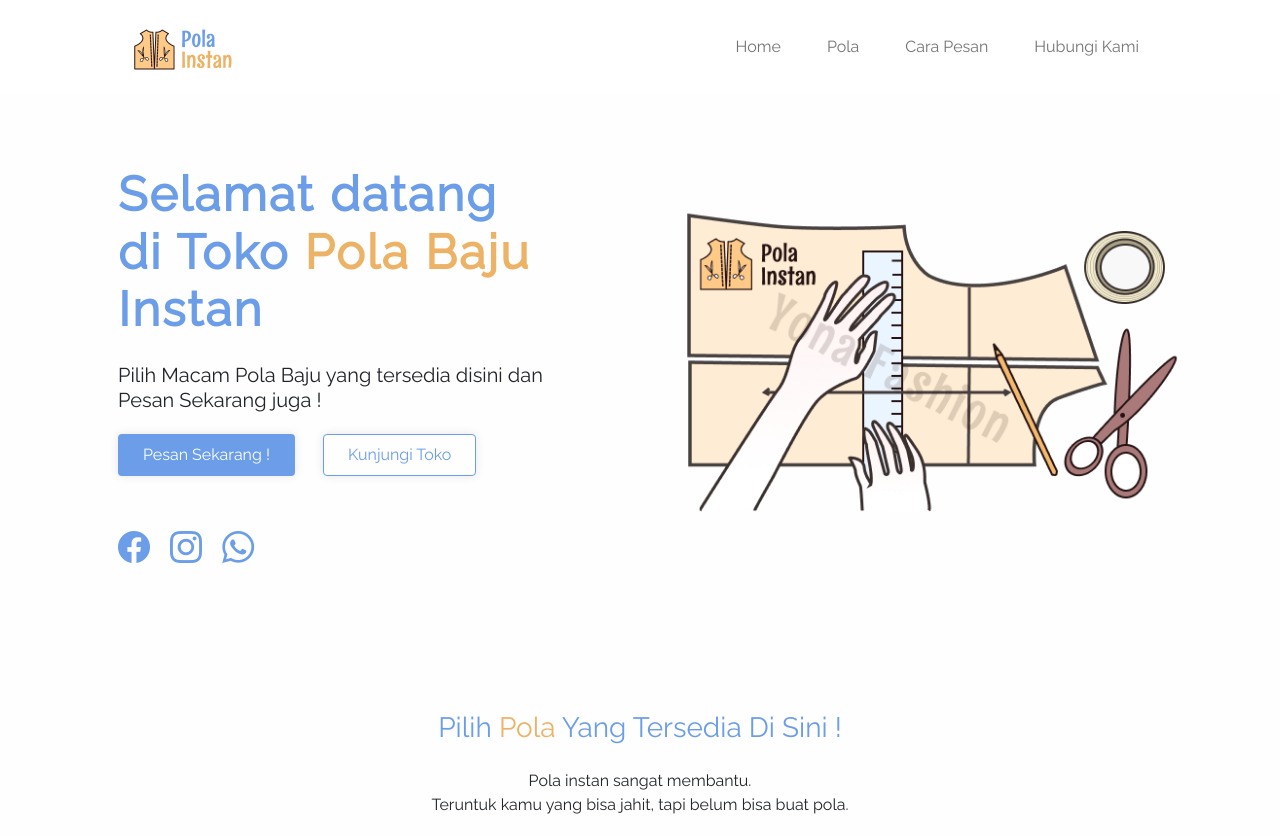
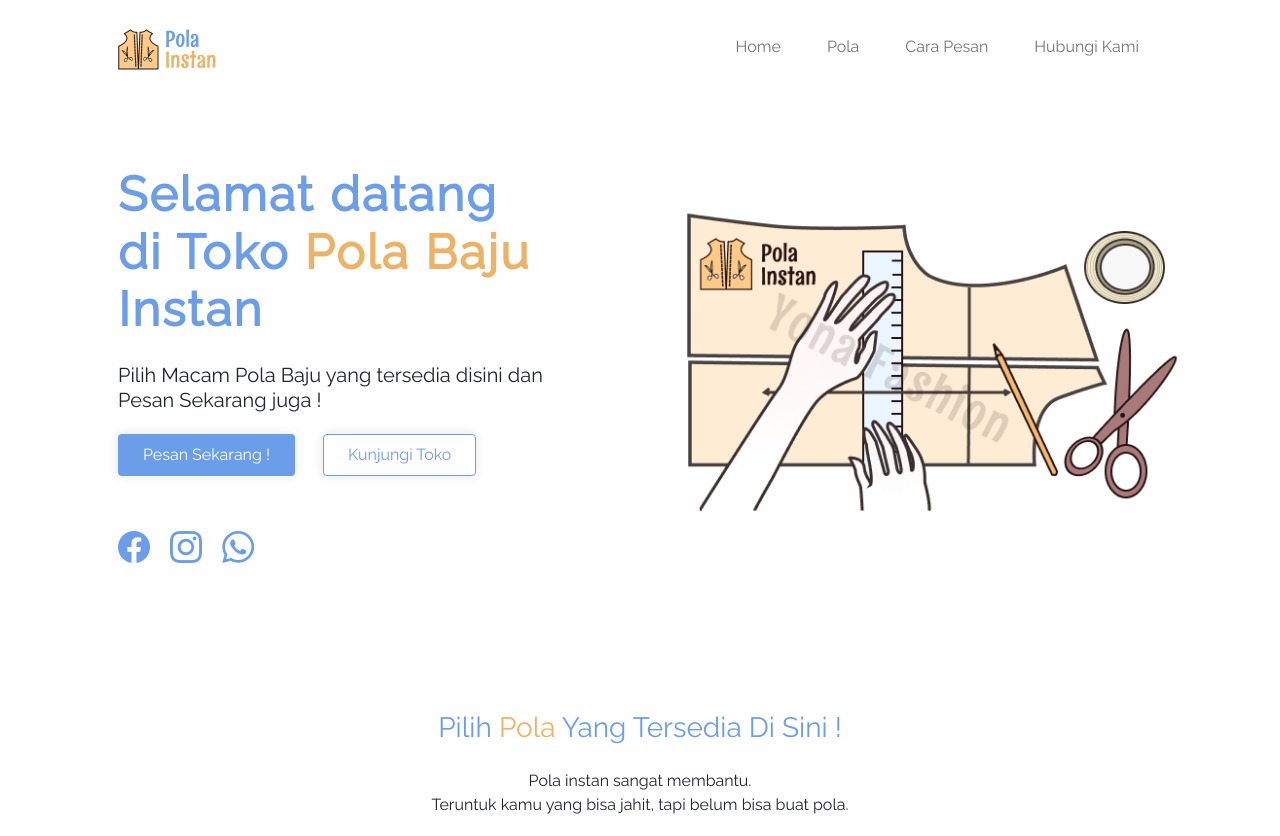
Before and after one commit to yohanamarlina/Polabaju, a website: page index.html in a window 1280 px wide. Shown: the top 836 px of the page. Drawn offline with nearby package versions, Linux system fonts and the light colour scheme.

Commit message:
update index.html: typo at navbar

```diff
--- a/index.html
+++ b/index.html
@@ -177,7 +177,7 @@
 
     <nav class="navbar navbar-expand-lg navbar-light bg-white  sticky-top">
         <div class="container px-lg-5">
-          <a class="navbar-brand p-3" href="#"><img src="assets/images/polabaju.png" width=50% alt=""></a>
+          <a class="navbar-brand py-3" href="#"><img src="assets/images/polabaju.png" width=50% alt=""></a>
           <button class="navbar-toggler" type="button" data-bs-toggle="collapse" data-bs-target="#navbarNavAltMarkup" aria-controls="navbarNavAltMarkup" aria-expanded="false" aria-label="Toggle navigation">
             <span class="navbar-toggler-icon"></span>
           </button>
```
